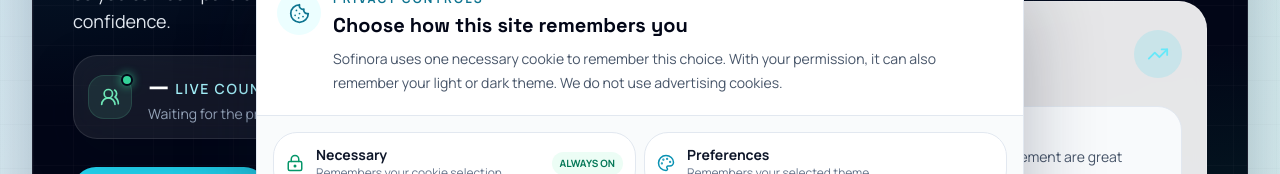
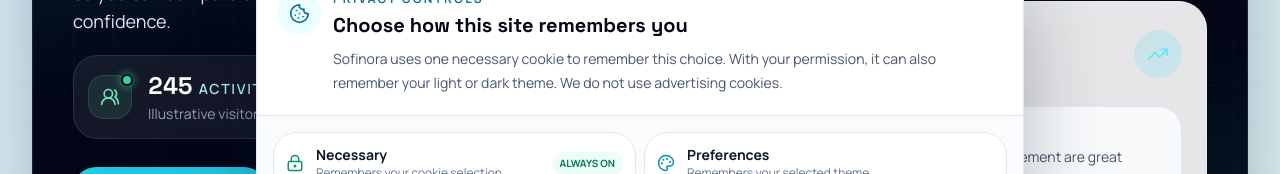
Before and after one commit to Brynold/Sofinora, a React (Vite) app: page / in a window 1280 px wide. Shown: the part 492-666 px from the top of the page. Built offline with nearby package versions, Linux system fonts and the light colour scheme; no server answers; the HTML template or start-up script is replaced by a standard one.

Commit message:
Replace live count with activity preview

```diff
--- a/src/components/LiveActivityBadge.tsx
+++ b/src/components/LiveActivityBadge.tsx
@@ -1,85 +1,32 @@
 import React, { useEffect, useState } from 'react';
-import { motion, useReducedMotion } from 'framer-motion';
+import { AnimatePresence, motion, useReducedMotion } from 'framer-motion';
 import { Activity, UsersRound } from 'lucide-react';
 
-const HEARTBEAT_INTERVAL_MS = 20_000;
-const VISITOR_ID_KEY = 'sofinora-presence-session-id';
+const MIN_ACTIVITY = 200;
+const MAX_ACTIVITY = 300;
 
-type PresenceResponse = {
-  activeSessions: number;
+const nextActivityCount = (current: number) => {
+  const change = Math.floor(Math.random() * 7) - 3;
+  return Math.min(MAX_ACTIVITY, Math.max(MIN_ACTIVITY, current + change));
 };
 
 const LiveActivityBadge: React.FC = () => {
-  const [count, setCount] = useState<number | null>(null);
-  const [status, setStatus] = useState<'connecting' | 'live' | 'unavailable'>('connecting');
+  const [count, setCount] = useState(247);
   const reduceMotion = useReducedMotion();
 
   useEffect(() => {
-    let visitorId: string | null = null;
-    try {
-      visitorId = window.sessionStorage.getItem(VISITOR_ID_KEY);
-      if (!visitorId) {
-        visitorId = window.crypto.randomUUID();
-        window.sessionStorage.setItem(VISITOR_ID_KEY, visitorId);
-      }
-    } catch {
-      visitorId = window.crypto.randomUUID();
-    }
+    const interval = window.setInterval(() => {
+      setCount((current) => nextActivityCount(current));
+    }, 3200);
 
-    let cancelled = false;
-    const heartbeat = async () => {
-      try {
-        const response = await fetch('/api/presence', {
-          method: 'POST',
-          headers: { 'Content-Type': 'application/json' },
-          body: JSON.stringify({ visitorId }),
-        });
-
-        if (!response.ok) throw new Error(`Presence request failed with ${response.status}`);
-        const data: unknown = await response.json();
-        const activeSessions =
-          typeof data === 'object' && data !== null && 'activeSessions' in data
-            ? (data as PresenceResponse).activeSessions
-            : undefined;
-
-        if (typeof activeSessions !== 'number' || !Number.isInteger(activeSessions) || activeSessions < 0) {
-          throw new Error('Invalid presence response');
-        }
-        if (!cancelled) {
-          setCount(activeSessions);
-          setStatus('live');
-        }
-      } catch {
-        if (!cancelled) {
-          setCount(null);
-          setStatus('unavailable');
-        }
-      }
-    };
-
-    const refreshWhenVisible = () => {
-      if (document.visibilityState === 'visible') void heartbeat();
-    };
-
-    void heartbeat();
-    const interval = window.setInterval(() => void heartbeat(), HEARTBEAT_INTERVAL_MS);
-    document.addEventListener('visibilitychange', refreshWhenVisible);
-
-    return () => {
-      cancelled = true;
-      window.clearInterval(interval);
-      document.removeEventListener('visibilitychange', refreshWhenVisible);
-    };
+    return () => window.clearInterval(interval);
   }, []);
-
-  const statusLabel = status === 'live' ? 'active now' : status === 'connecting' ? 'connecting' : 'live count unavailable';
-  const detailLabel = status === 'live' ? 'Anonymous active sessions' : 'Waiting for the presence service';
 
   return (
     <div
       className="group mt-5 grid w-full max-w-[25rem] grid-cols-[auto_1fr_auto] items-center gap-3 overflow-hidden rounded-2xl border border-white/10 bg-white/[0.07] p-3 shadow-[0_16px_45px_rgba(2,8,23,0.26)] backdrop-blur-xl transition-colors hover:border-cyan-300/25 hover:bg-white/[0.09] sm:gap-4 sm:p-3.5"
-      aria-label={status === 'live' ? `${count} active sessions now` : statusLabel}
-      title="Anonymous live count. Visitors automatically expire after inactivity."
+      aria-label={`Activity preview: ${count} illustrative visitors`}
+      title="Illustrative activity animation, not a live visitor count."
     >
       <span className="relative flex h-11 w-11 shrink-0 items-center justify-center rounded-xl border border-emerald-300/15 bg-emerald-300/10 text-emerald-300" aria-hidden="true">
         {!reduceMotion && <span className="absolute inset-0 animate-ping rounded-xl bg-emerald-300/10" />}
@@ -89,12 +36,21 @@
 
       <span className="min-w-0">
         <span className="flex items-baseline gap-1.5">
-          <span className="inline-block font-display text-xl font-bold tabular-nums text-white sm:text-2xl">
-            {count ?? '—'}
-          </span>
-          <span className="truncate text-xs font-semibold uppercase tracking-[0.12em] text-cyan-200 sm:text-sm">{statusLabel}</span>
+          <AnimatePresence mode="popLayout" initial={false}>
+            <motion.span
+              key={count}
+              className="inline-block font-display text-xl font-bold tabular-nums text-white sm:text-2xl"
+              initial={reduceMotion ? false : { opacity: 0, y: 7 }}
+              animate={{ opacity: 1, y: 0 }}
+              exit={reduceMotion ? undefined : { opacity: 0, y: -7 }}
+              transition={{ duration: 0.25, ease: 'easeOut' }}
+            >
+              {count}
+            </motion.span>
+          </AnimatePresence>
+          <span className="truncate text-xs font-semibold uppercase tracking-[0.12em] text-cyan-200 sm:text-sm">activity preview</span>
         </span>
-        <span className="mt-0.5 block truncate text-xs text-slate-400 sm:text-sm">{detailLabel}</span>
+        <span className="mt-0.5 block truncate text-xs text-slate-400 sm:text-sm">Illustrative visitor activity</span>
       </span>
 
       <span className="flex h-10 items-end gap-1 rounded-xl border border-white/10 bg-slate-950/35 px-2.5 py-2" aria-hidden="true">
@@ -102,7 +58,7 @@
           <motion.span
             key={height}
             className="w-1 rounded-full bg-gradient-to-t from-cyan-500 to-emerald-300"
-            animate={reduceMotion || status !== 'live' ? undefined : { height: [`${height}%`, `${Math.min(100, height + 18)}%`, `${height}%`] }}
+            animate={reduceMotion ? undefined : { height: [`${height}%`, `${Math.min(100, height + 18)}%`, `${height}%`] }}
             transition={{ duration: 1.8 + index * 0.16, repeat: Infinity, ease: 'easeInOut' }}
             style={{ height: `${height}%` }}
           />
```
Also changed, not shown: 1 other file (tests, documents, lock files or other folders).
